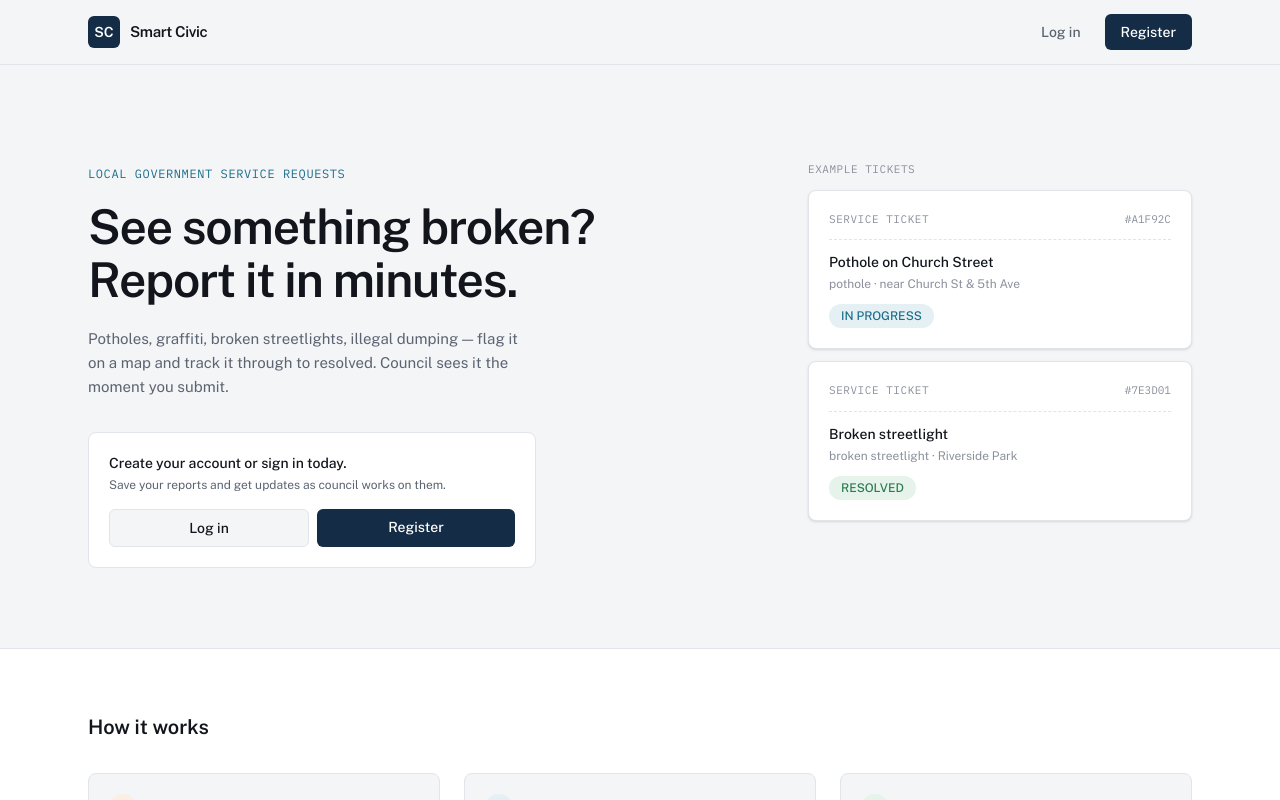
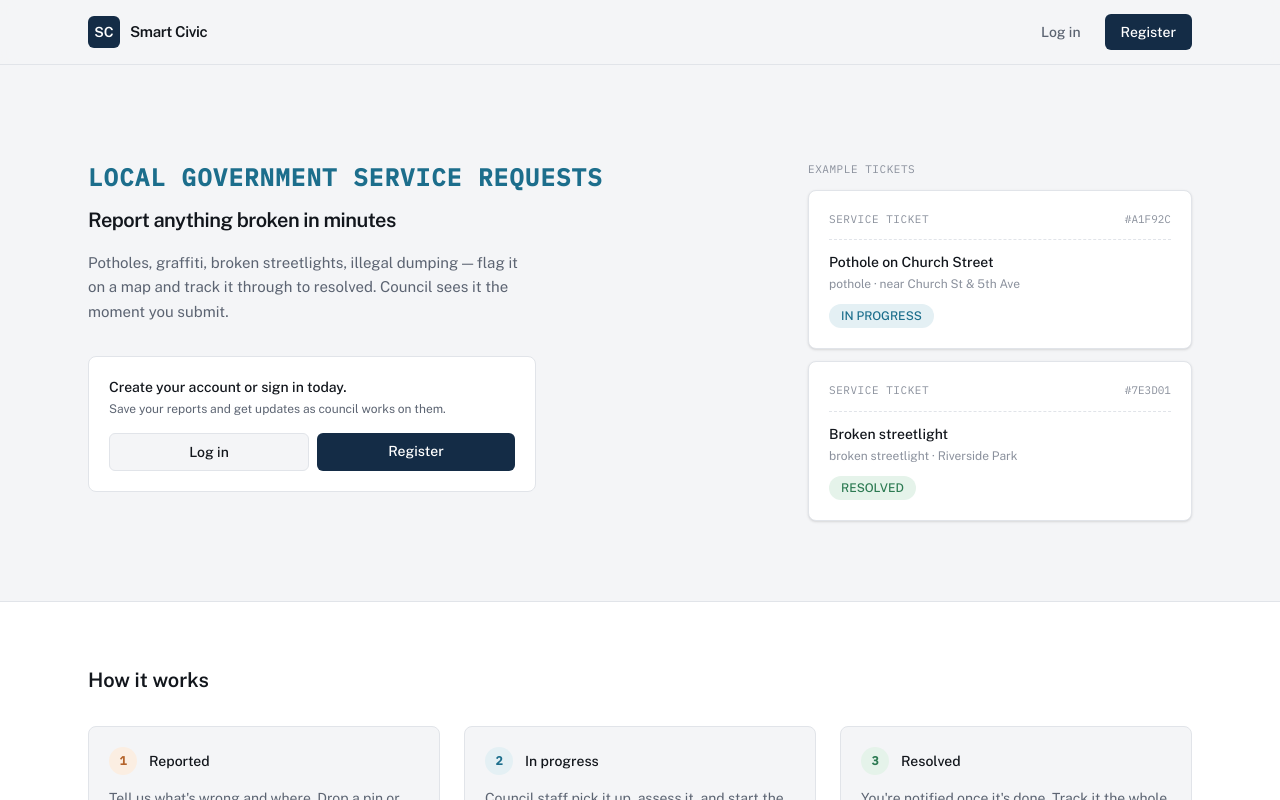
Before and after one commit to jennienguyen03/Group-3---Local-Government-Service-, a Next.js app: page / in a window 1280 px wide. Shown: the top 800 px of the page. Built offline with nearby package versions, Linux system fonts and the light colour scheme.

Commit message:
changed title size requested by client

```diff
--- a/src/app/page.tsx
+++ b/src/app/page.tsx
@@ -78,13 +78,11 @@ export default function Home() {
         {/* Hero */}
         <section className="mx-auto grid max-w-6xl gap-12 px-6 pt-16 pb-20 md:grid-cols-[1.1fr_0.9fr] md:pt-24">
           <div>
-            <span className="font-mono text-xs font-large uppercase tracking-wider text-brand-accent">
+            <span className="font-mono text-2xl font-bold uppercase tracking-wider text-brand-accent">
               Local government service requests
             </span>
-            <h1 className="mt-4 text-4xl font-semibold leading-[1.1] tracking-tight text-text-primary md:text-5xl">
-              See something broken?
-              <br />
-              Report it in minutes.
+           <h1 className="mt-4 text-xl font-semibold leading-[1.1] tracking-tight text-text-primary md:text-xl">
+              Report anything broken in minutes
             </h1>
             <p className="mt-5 max-w-md text-[15px] leading-relaxed text-text-secondary">
               Potholes, graffiti, broken streetlights, illegal dumping — flag
```
